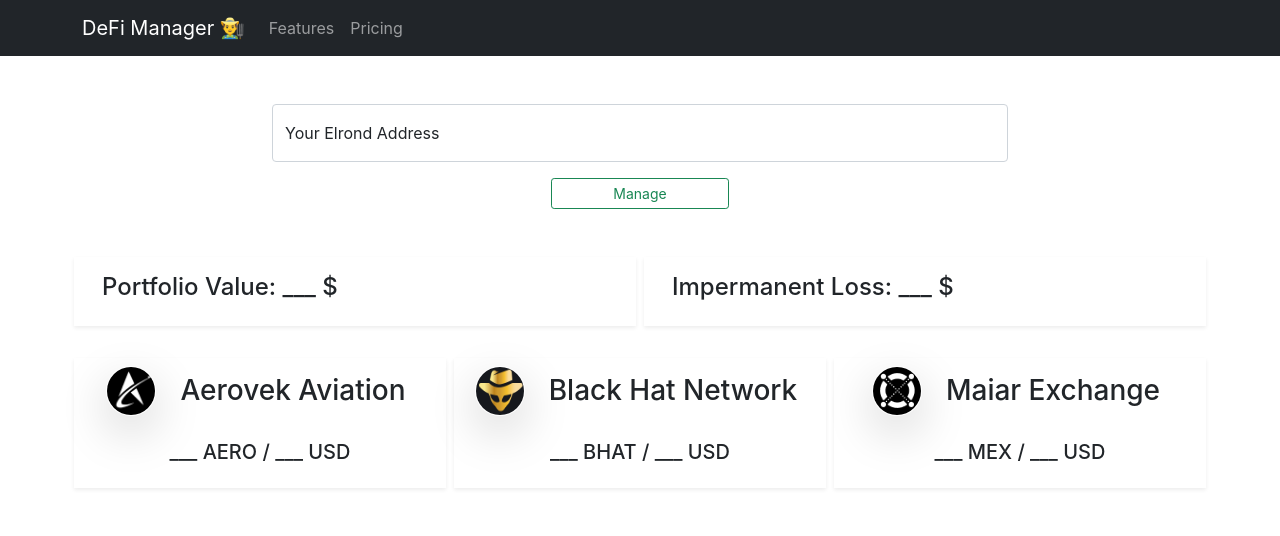
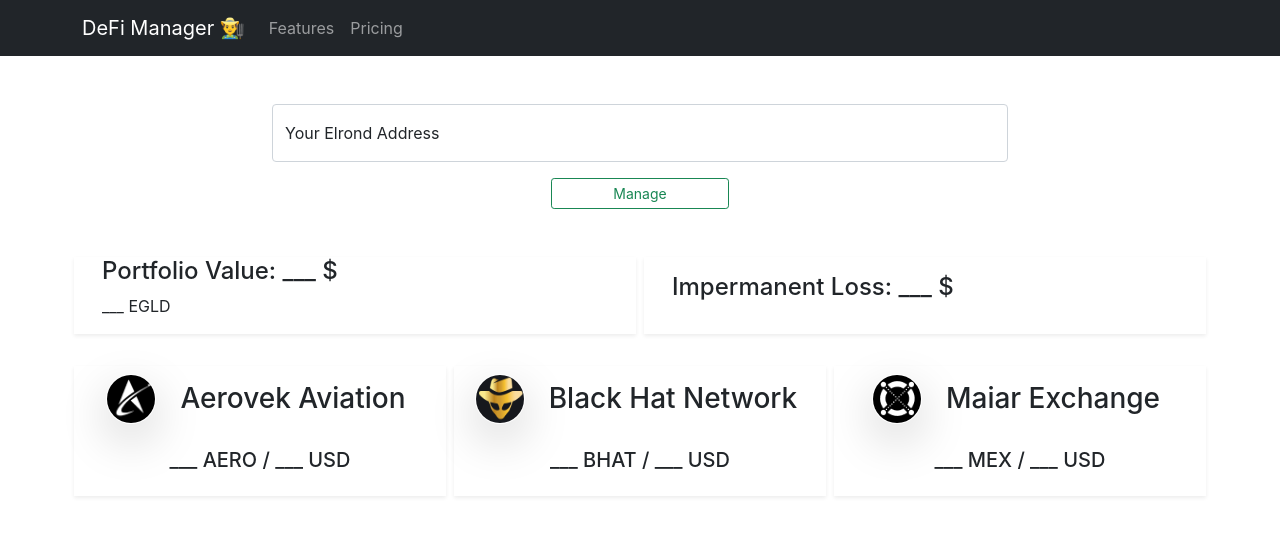
Before and after one commit to quentinpuzenat/elrond-defi-manager, a React (Create React App) app: page / in a window 1280 px wide. Shown: the top 536 px of the page. Built offline with nearby package versions, Linux system fonts and the light colour scheme; no server answers.

Commit message:
added portfolio balance and egld balance info

```diff
--- a/package.json
+++ b/package.json
@@ -7,6 +7,7 @@
     "@testing-library/jest-dom": "^5.14.1",
     "@testing-library/react": "^11.2.7",
     "@testing-library/user-event": "^12.8.3",
+    "axios": "^0.21.1",
     "bootstrap": "^5.1.0",
     "react": "^17.0.2",
     "react-bootstrap": "^1.6.1",
--- a/src/components/MainDashboard.js
+++ b/src/components/MainDashboard.js
@@ -1,4 +1,5 @@
 import SiteCard from "./SiteCard";
+import useFetchData from "../hooks/useFetchData";
 
 import aerovekLogo from "../assets/images/aerovek-logo.jpeg"
 import bhnetworkLogo from "../assets/images/bhnetwork-logo.png"
@@ -6,15 +7,25 @@
 
 const MainDashboard = ({ myAddress }) => {
 
+    const dataAddress = useFetchData(`https://api.elrond.com/accounts/${myAddress}`);
+    const dataEconomics = useFetchData('https://api.elrond.com/economics')
+
     return (
         <>
-        <h1>{ myAddress }</h1>
+
         {/* Portfolio Value & Impermanent Loss*/}
 
             <div className="container portfolio my-3 ">
                 <div className="row">
                     <div className="col-md bg-white mb-3 mx-1 shadow-sm">
-                        <h4 className="p-3">Portfolio Value: ___ $</h4>
+                        <h4 className="px-3">Portfolio Value: {myAddress !== "" && !dataAddress.serverError? // if myAddress empty we take precaution for displaying balance
+                                                              ((dataAddress.apiData.balance / 1e18)*(dataEconomics.apiData.price)).toLocaleString(): // multiply egold amount with price
+                                                               <span>___</span> } $
+                        </h4>
+                        <p className="px-3">{myAddress !== "" && !dataAddress.serverError? // if myAddress empty we take precaution for displaying balance
+                                                              (dataAddress.apiData.balance / 1e18).toLocaleString(): // multiply egold amount with price
+                                                               <span>___</span> } EGLD</p>
+
                     </div>
                     <div className="col-md bg-white shadow-sm mb-3 mx-1 ">
                         <h4 className="p-3">Impermanent Loss: ___ $</h4>
--- /dev/null
+++ b/src/hooks/useFetchData.js
@@ -0,0 +1,33 @@
+import { useState, useEffect } from "react";
+import axios from "axios";
+
+const useFetchData = (url) => {
+    const [isLoading, setIsLoading] = useState(false);
+    const [apiData, setApiData] = useState(null);
+    const [serverError, setServerError] = useState(null);
+
+    // only fetch if url changes (see dependencies)
+    useEffect(() => {
+        setIsLoading(true); // we want to show the loader when the API has initiated a call to the server
+
+        const fetchData = async () => {
+          try { // try block
+            const resp = await axios.get(url);
+            const data = await resp?.data;
+
+            setApiData(data); // Once the data is awaited we store it in apiData using setApiData
+            setIsLoading(false); // loading is set to false, we finished fetching
+          } catch (error) { // catch block
+            setServerError(error);
+            setIsLoading(false);
+          }
+        };
+
+        fetchData(); // we call fetchData function that we created
+      }, [url]);
+
+
+    return { isLoading, apiData, serverError };
+}
+
+export default useFetchData;
```
Also changed, not shown: 1 other file (tests, documents, lock files or other folders).
